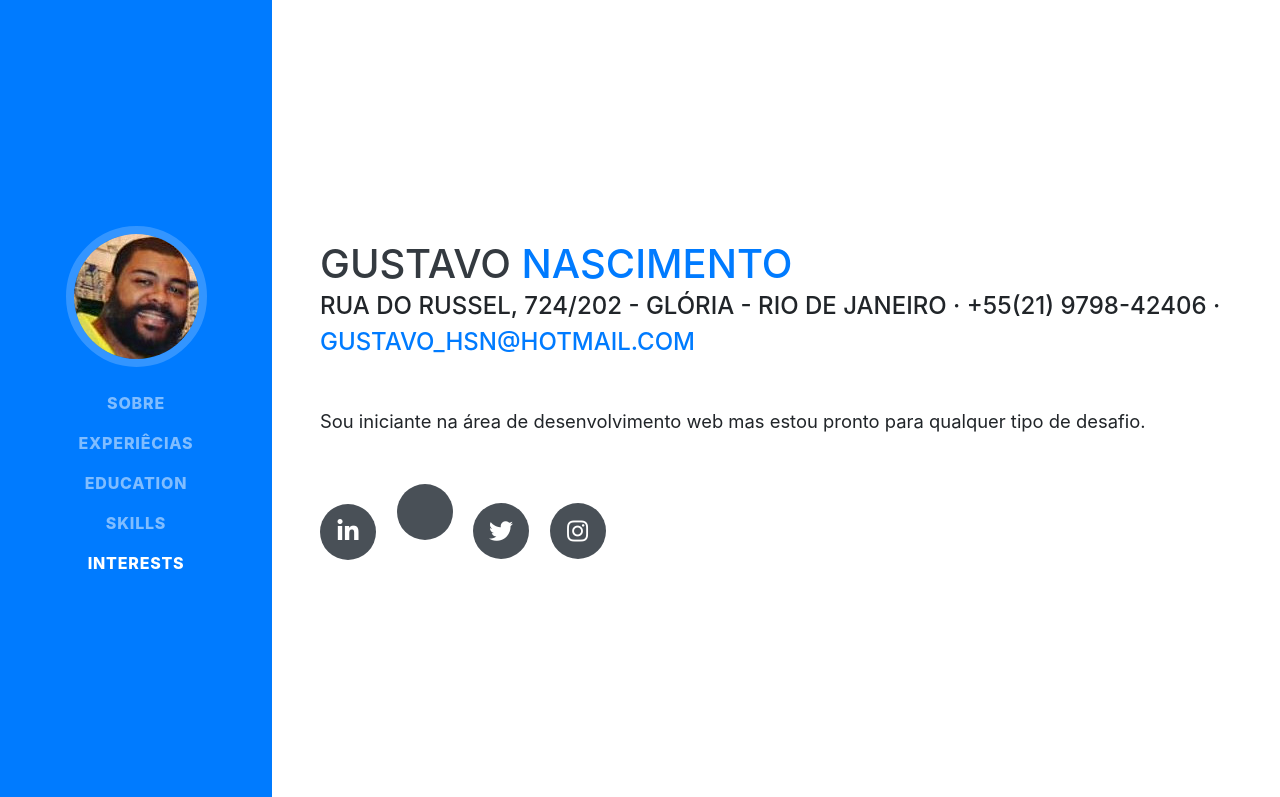
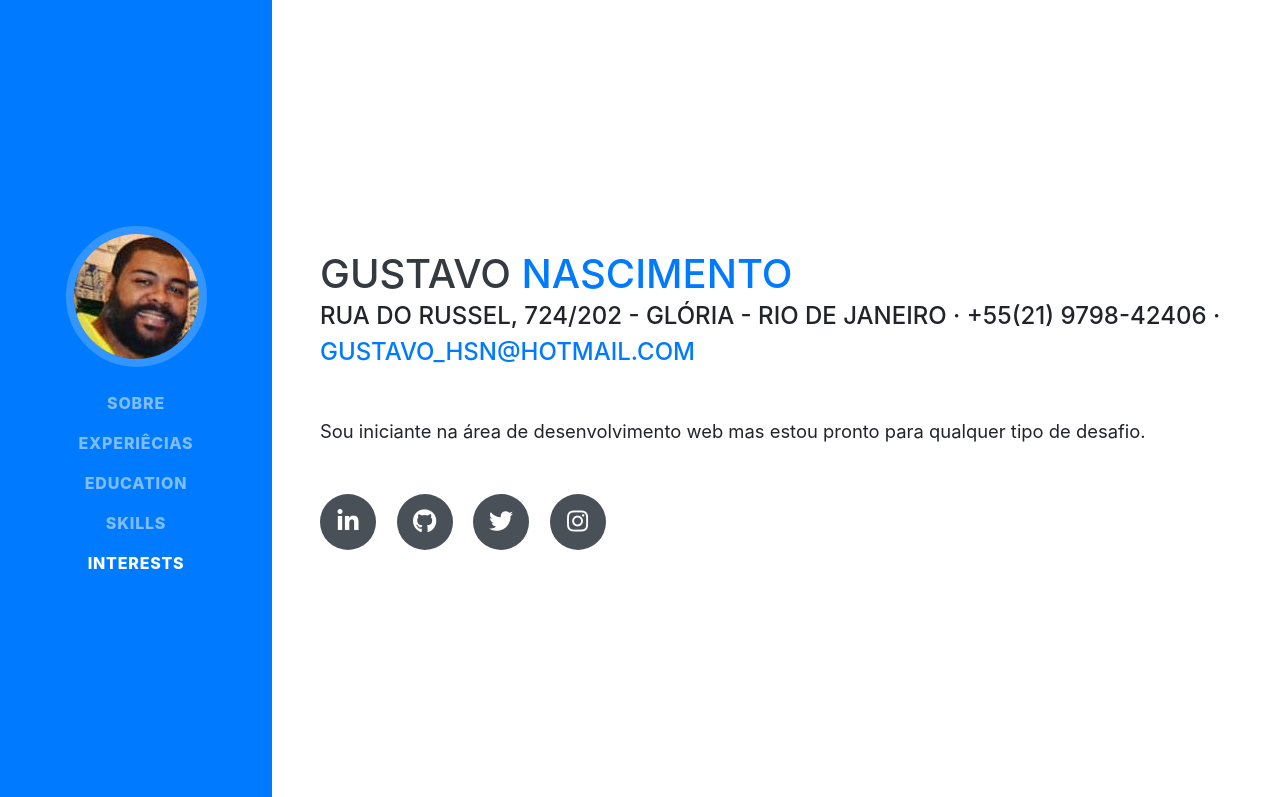
Before and after one commit to FFantasma/gustavonascimento.github.io, a website with bundled scripts: page index.html in a window 1280 px wide. Shown: the top 797 px of the page. Built offline with nearby package versions, Linux system fonts and the light colour scheme; a web font is replaced by a local one.

Commit message:
Fix target "_blank"

```diff
--- a/index.html
+++ b/index.html
@@ -71,13 +71,13 @@
           <a href="https://www.linkedin.com/in/gustavo-nasicmento-2039aa22/" target="_blank">
             <i class="fab fa-linkedin-in"></i>
           </a>
-          <a href="https://github.com/FFantasma" target="_blank>
+          <a href="https://github.com/FFantasma" target="_blank">
             <i class="fab fa-github"></i>
           </a>
-          <a href="https://twitter.com/gustavo_hsn" target="_blank>
+          <a href="https://twitter.com/gustavo_hsn" target="_blank">
             <i class="fab fa-twitter"></i>
           </a>
-          <a href="https://www.instagram.com/gustavohsantosn/" target="_blank>
+          <a href="https://www.instagram.com/gustavohsantosn/" target="_blank">
             <i class="fab fa-instagram"></i>
           </a>
         </div>
```
